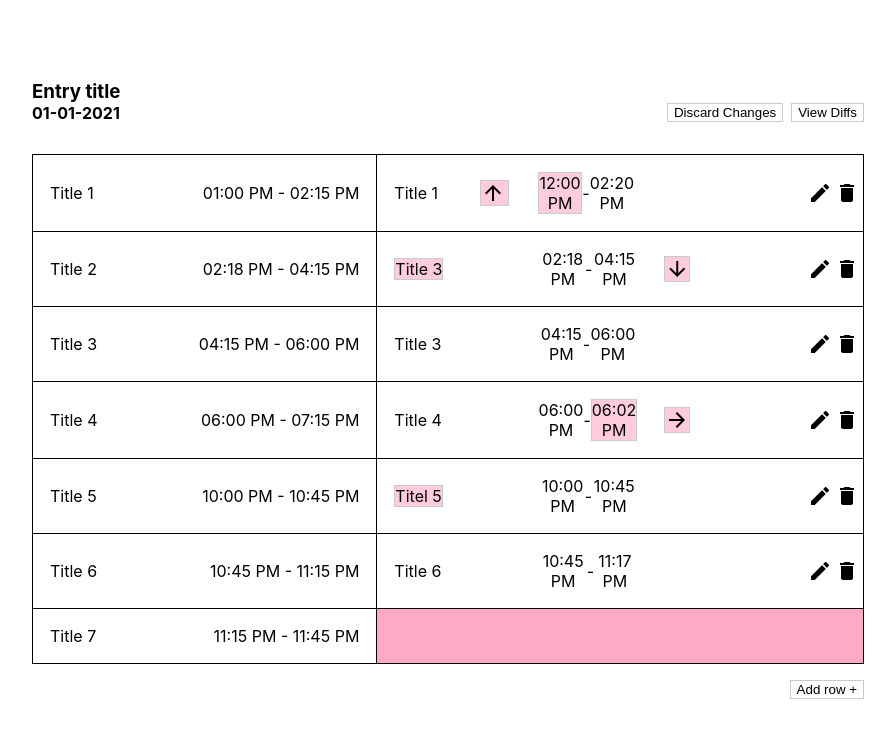
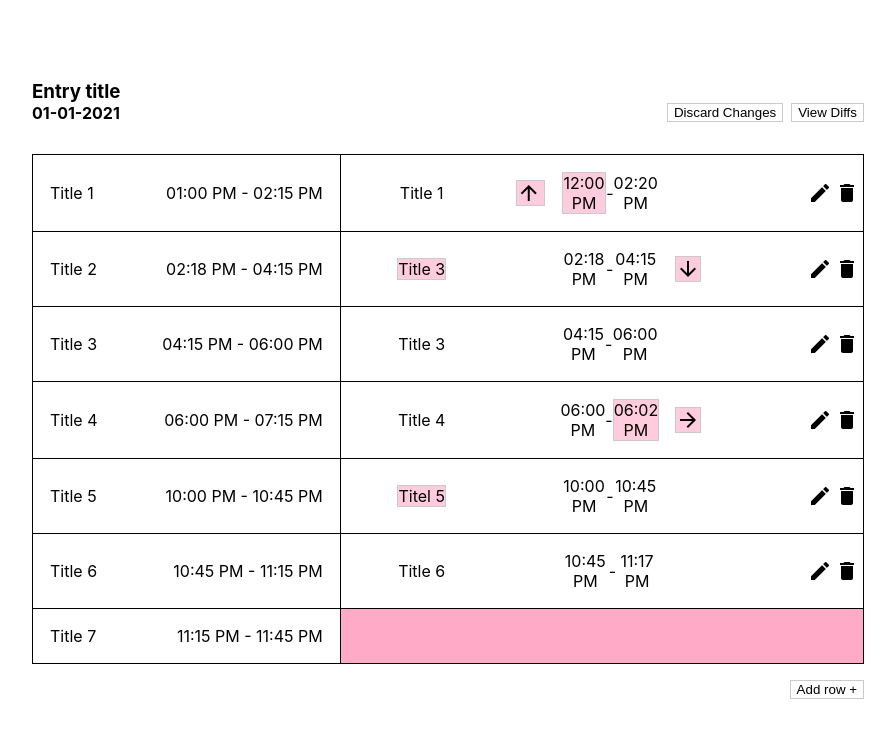
Before and after one commit to Condif/difftool, a React (Create React App) app: page / in a window 1280 px wide. Shown: the top 738 px of the page, without its empty margins (192-1087 px from the left). Built offline with nearby package versions, Linux system fonts and the light colour scheme.

Commit message:
render title and not column

```diff
--- a/src/components/ui/Ui.css
+++ b/src/components/ui/Ui.css
@@ -122,3 +122,12 @@ td > div > p {
 .arrowForwardDownwardDiv {
   width: 32px;
 }
+
+.titleDiv {
+  width: 10rem;
+  justify-content: center;
+}
+
+.titleDiv .pDiv {
+  display: inline-block
+}
--- a/src/components/ui/Ui.js
+++ b/src/components/ui/Ui.js
@@ -21,18 +21,16 @@ const Ui = () => {
   };
 
   const renderTable = () => {
-    console.log(columnToRender().length);
-    console.log("data column1 column2" + data.column_1 + data.column_2);
     return columnToRender().map((item, index) => {
       return (
         <tr id={index} key={index}>
           {data.column_1[index] ? (
             <td>
               <div className="tableContent">
-                <p>{data.column_1[index]?.title}</p>
+                <p>{data.column_1[index].title}</p>
                 <p>
-                  {convertDateToHourMinute(data.column_1[index]?.start_time)} -{" "}
-                  {convertDateToHourMinute(data.column_1[index]?.end_time)}
+                  {convertDateToHourMinute(data.column_1[index].start_time)} -{" "}
+                  {convertDateToHourMinute(data.column_1[index].end_time)}
                 </p>
               </div>
             </td>
@@ -42,6 +40,8 @@ const Ui = () => {
           {data.column_2[index] ? (
             <td>
               <div className="tableContent">
+                <div className="titleDiv">
+                  <div className="pDiv">
                     {data.column_1[index] ? (
                       <p
                         className={
@@ -54,8 +54,10 @@ const Ui = () => {
                         {data.column_2[index]?.title}
                       </p>
                     ) : (
-                  <p>{data.column_2[index]}</p>
+                      <p>{data.column_2[index].title}</p>
                     )}
+                  </div>
+                </div>
                 <div className="upwardArrowDiv">
                   {data.column_2[index + 1] &&
                   compareTimes(
@@ -92,8 +94,8 @@ const Ui = () => {
                     <p
                       className={
                         compareTimes(
-                          data.column_1[index]?.end_time,
-                          data.column_2[index]?.end_time
+                          data.column_1[index].end_time,
+                          data.column_2[index].end_time
                         ) > 1
                           ? "lessThanOneMinute"
                           : null
@@ -113,25 +115,24 @@ const Ui = () => {
                 <div className="leftDownArrowDiv">
                   <div className="arrowForwardDownwardDiv">
                     {compareTimes(
-                      data.column_2[index]?.end_time,
-                      data.column_2[index]?.start_time
+                      data.column_2[index].end_time,
+                      data.column_2[index].start_time
                     ) < 5 && (
                       <span className="material-icons arrow_forward">
                         arrow_forward
                       </span>
-                    )}{" "}
+                    )}
                   </div>
                   <div className="arrowForwardDownwardDiv">
-                    {data.column_2[index - 1]
-                      ? compareTimes(
+                    {compareTimes(
+                      //? to deal with index 0 - 1 not existing
                       data.column_2[index - 1]?.end_time,
-                          data.column_2[index]?.start_time
+                      data.column_2[index].start_time
                     ) > 0 && (
                       <span className="material-icons arrow_downward">
                         arrow_downward
                       </span>
-                        )
-                      : null}
+                    )}
                   </div>
                 </div>
                 <div className="rightTableContent">
@@ -174,7 +175,7 @@ const Ui = () => {
   };
 
   const compareTimes = (time1, time2) => {
-    if(!time1 || !time2) return
+    if (!time1 || !time2) return;
     const diff = (new Date(time1) - new Date(time2)) / 1000 / 60;
     return diff;
   };
```
Lines whose indentation alone changed are shown as unchanged.
